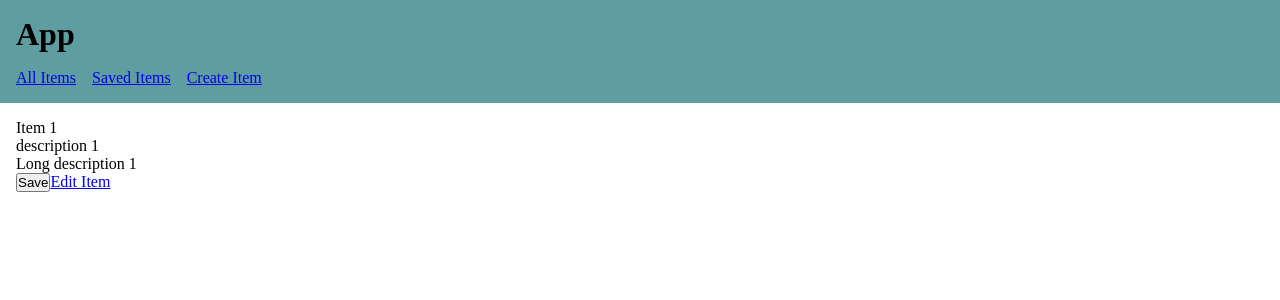
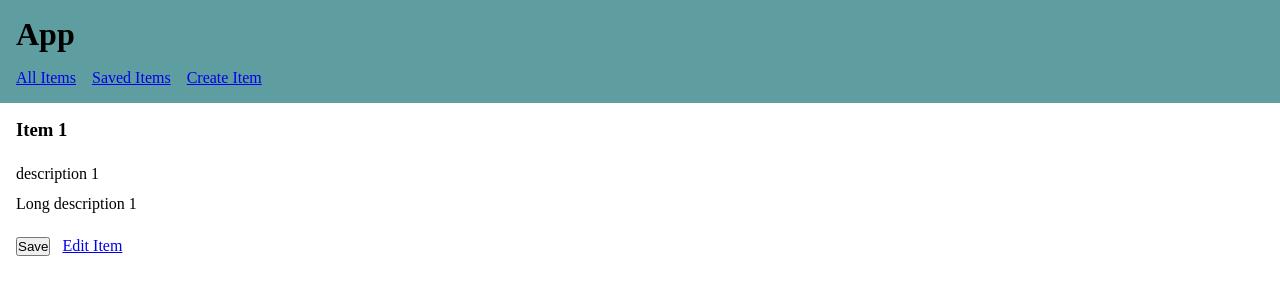
Before and after one commit to nigeljohnwade/angular-tutorial, an Angular app: page /items/1 in a window 1280 px wide. Shown: the top 300 px of the page. Built offline with nearby package versions, Linux system fonts and the light colour scheme.

Commit message:
Item styles

```diff
--- a/src/app/item/item.component.css
+++ b/src/app/item/item.component.css
@@ -0,0 +1,16 @@
+.item-container > h3{
+  margin-bottom: 1.5rem;
+}
+
+.item-container > p + p{
+  margin-top: 0.75em;
+}
+
+.item-container > .item-actions{
+  margin-top: 1.5rem;
+  display: flex;
+}
+
+.item-container > .item-actions > *{
+  margin-right: 0.75rem;
+}
--- a/src/app/item/item.component.html
+++ b/src/app/item/item.component.html
@@ -1,8 +1,10 @@
 <div class="item-container">
-  <p>{{item.name}}</p>
+  <h3>{{item.name}}</h3>
   <p>{{item.description}}</p>
   <p>{{item.longDescription}}</p>
-  <button *ngIf="!isSavedItem" (click)="saveForLater(item.id)">Save</button>
-  <button *ngIf="isSavedItem" (click)="removeFromSaved(item.id)">Unsave</button>
-  <a [routerLink]="['/items/edit', item.id]" >Edit Item</a>
+  <div class="item-actions">
+    <button *ngIf="!isSavedItem" (click)="saveForLater(item.id)">Save</button>
+    <button *ngIf="isSavedItem" (click)="removeFromSaved(item.id)">Unsave</button>
+    <a [routerLink]="['/items/edit', item.id]">Edit Item</a>
+  </div>
 </div>
```
